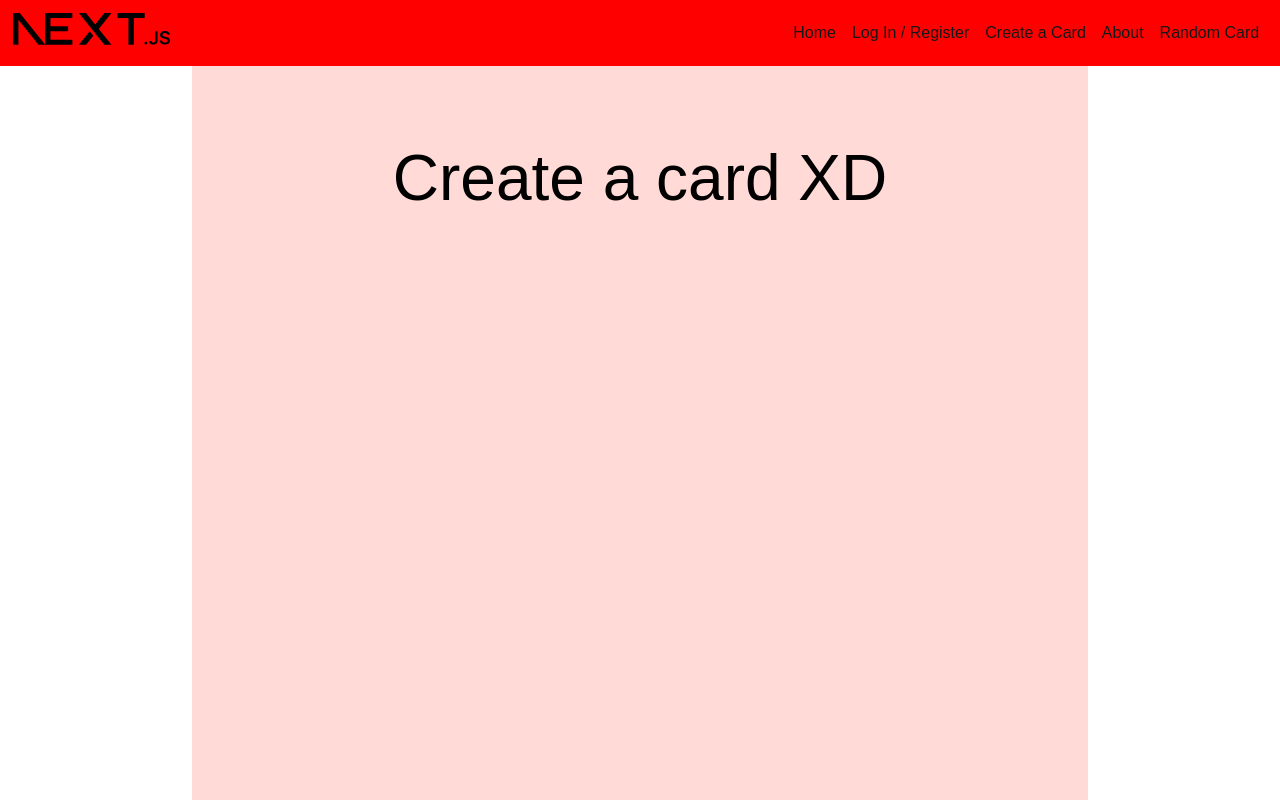
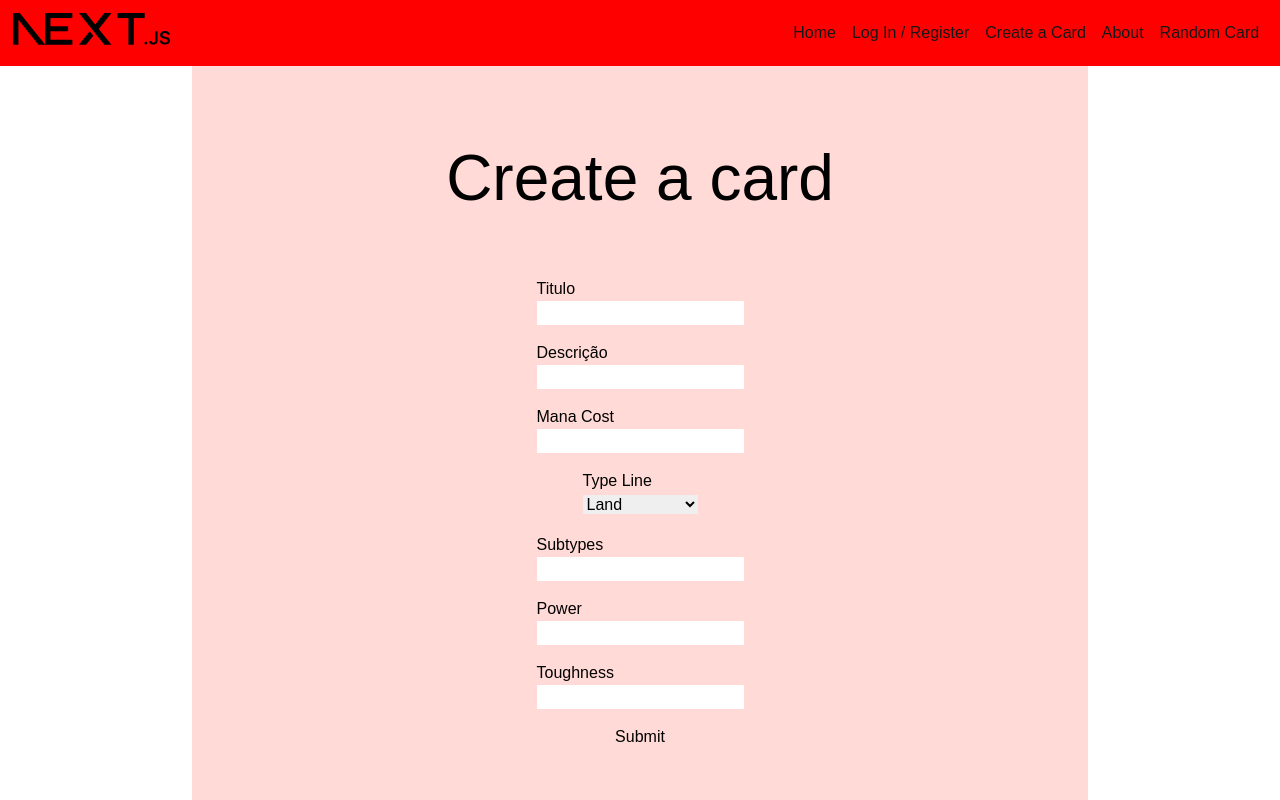
Before and after one commit to arthusagain/magic-the-scattering, a Next.js app: page /card-create in a window 1280 px wide. Shown: the top 800 px of the page. Built offline with nearby package versions, Linux system fonts and the light colour scheme.

Commit message:
usestate, useid, login, create card form

```diff
--- a/src/app/globals.css
+++ b/src/app/globals.css
@@ -27,7 +27,6 @@ body {
   display: flex;
   flex-wrap: nowrap;
   flex-direction: column;
-  justify-content: space-between;
   margin: 0 15% 0 15%;
   padding: 4rem;
 }
@@ -45,7 +44,6 @@ body {
   display: flex;
   flex-wrap: nowrap;
   flex-direction: row;
-  justify-content: space-between;
   align-items: baseline;
   height: 5%;
   width: 100%;
--- a/src/components/Form/FormElement/index.tsx
+++ b/src/components/Form/FormElement/index.tsx
@@ -2,7 +2,6 @@ import { IFormField } from "@/types/formField";
 import React from "react";
 import Compare from "../FormFieldCompare";
 import Dropdown from "../FormFieldDropdown";
-import { useRef } from 'react';
 
 interface Props {
     id: string,
@@ -17,20 +16,19 @@ export default function FormElement(props: Props) {
 
     function handleChange(event: React.ChangeEvent<HTMLInputElement>) {
         //alert(props.key);
-        console.log(`${props.elementIndex} = ${event.target.value}`);
         props.updateForm(props.elementIndex, event.target.value);
     }
 
     let inputType;
     switch (props.field.type) {
         case 'text':
-            inputType = <input id={props.id} name={props.name} type={props.field.context} onChange={handleChange} />
+            inputType = <input id={props.id} name={props.name} type={props.field.context.toString()} onChange={handleChange} />
             break;
         case 'select':
             inputType = <Dropdown id={props.id} name={props.name} options={props.field.context} />
             break;
         case 'checkbox':
-            inputType = <input type="checkbox" />
+            inputType = <input type="checkbox" id={props.id} name={props.name} onChange={handleChange}/>
             break;
         case 'compare':
             inputType = <Compare id={props.id} name={props.name} comparables={props.field.context} />
--- a/src/components/Form/FormFieldDropdown/index.tsx
+++ b/src/components/Form/FormFieldDropdown/index.tsx
@@ -5,6 +5,7 @@ interface Props {
 }
 
 export default function FormFieldDropdown( props: Props ) {
+    console.log(props.options)
     return (
         <div>
             <select>
--- a/src/components/Form/FormTemplates.json
+++ b/src/components/Form/FormTemplates.json
@@ -36,18 +36,52 @@
         "fields": [
             {
                 "type": "text",
-                "label": "Name",
+                "label": "Titulo",
                 "context": "text"
             },
             {
                 "type": "text",
-                "label": "Description",
+                "label": "Descrição",
                 "context": "text"
             },
             {
-                "type": "file",
-                "label": "Image",
-                "context": ""
+                "type": "symbol",
+                "label": "Mana Cost",
+                "context": [
+                    "W",
+                    "U",
+                    "B",
+                    "R",
+                    "G"
+                ]
+            },
+            {
+                "type": "select",
+                "label": "Type Line",
+                "context": [
+                    "Land",
+                    "Creature",
+                    "Artifact",
+                    "Enchantment",
+                    "Sorcery",
+                    "Instant",
+                    "Aura"
+                ]
+            },
+            {
+                "type": "text",
+                "label": "Subtypes",
+                "context": "subtype"
+            },
+            {
+                "type": "text",
+                "label": "Power",
+                "context": "number"
+            },
+            {
+                "type": "text",
+                "label": "Toughness",
+                "context": "number"
             }
         ]
     }
--- a/src/components/Form/form.module.scss
+++ b/src/components/Form/form.module.scss
@@ -1,5 +1,11 @@
 .formContentList{
     list-style-type: none;
+    padding: 0;
+    margin: 0;
+    display: flex;
+    flex-direction: column;
+    gap: 1rem;
+    align-items: center;
 }
 
 .formContainer{
--- a/src/components/Form/index.tsx
+++ b/src/components/Form/index.tsx
@@ -3,11 +3,11 @@ import React from "react";
 import style from "./form.module.scss"
 import { IFormField } from "@/types/formField";
 import FormElement from "./FormElement";
-import { v4 as uuidv4 } from 'uuid';
+import { useId, useState } from "react";
 
 interface Props {
     fields: IFormField[],
-    submit: (values: { [key: string]: string }) => void
+    submit: (values: Array<string>) => void
     submitText: string
 }
 
@@ -17,42 +17,27 @@ export default function Form({ fields, submit, submitText }: Props) {
         throw new Error(typeof fields);
     }
 
-    const formAnswers = new Array(fields.length).fill('');
+    const [formAnswers, setFormAnswers] = useState(new Array<string>(fields.length).fill(''));
 
     const updateField = (idx: number, newValue: string) => {
-        formAnswers[idx] = newValue;
-        //alert(formAnswers)
-        console.log(formAnswers);
+        const newFormAnswers = [...formAnswers];
+        newFormAnswers[idx] = newValue;
+        setFormAnswers(newFormAnswers);
     }
 
     const handleSubmit = (event: React.FormEvent<HTMLFormElement>) => {
         event.preventDefault();
-        /*const values = fields.reduce((acc: { [key: string]: string }, field) => {
-            acc[field.label] = (event.target as HTMLFormElement)[field.label].value;
-            return acc;
-        }, {});
-        submit(values);*/
-        /*const values = Object.fromEntries(formAnswers.map((field) => {
-            const element = document.getElementById(field.label);
-            if (element instanceof HTMLInputElement) {
-                return [field.label, element.value];
-            } else {
-                return [field.label, ''];
-            }
-        }));*/
-        //alert(formAnswers);
-        console.log(formAnswers);
         submit(formAnswers);
     };
 
     return (
         <form onSubmit={handleSubmit} className={style.formContainer} >
             <ul className={style.formContentList}>
-                {fields.map((field,index) =>
-                    <FormElement id={uuidv4()} name={field.label} elementIndex={index} field={field} updateForm={updateField}/>)}
+                {fields.map((field, index) =>
+                    <FormElement id={useId()} name={field.label} elementIndex={index} field={field} updateForm={updateField} />)}
             </ul>
             <button type="submit" className={style.submitButton}>{submitText}</button>
+
         </form>
-
     )
 }
--- a/src/pages/card-create.tsx
+++ /dev/null
@@ -1,9 +0,0 @@
-const CardCreate = () => {
-    return (
-        <>
-            <h1>Create a card XD</h1>
-        </>
-    )
-}
-
-export default CardCreate;
--- /dev/null
+++ b/src/pages/card-create/index.tsx
@@ -0,0 +1,25 @@
+'use client'
+import React from 'react'
+import Form from "../../components/Form";
+import FormTemplates from "../../components/Form/FormTemplates.json";
+import { IFormField } from "@/types/formField";
+import style from "./auth.module.scss"
+
+
+const cardTemplateData = FormTemplates.newCard;
+
+const newCardTemplate = cardTemplateData.fields as IFormField[];
+
+const CardCreate = () => {
+    const handleNewCard = () => {
+        //firebase add to database
+    }
+    return (
+        <>
+            <h1>Create a card</h1>
+            <Form fields={newCardTemplate} submit={() => { }} submitText="Submit" />
+        </>
+    )
+}
+
+export default CardCreate;
--- a/src/types/formField.ts
+++ b/src/types/formField.ts
@@ -4,6 +4,7 @@ export enum FieldType {
     checkbox,
     compare,
     symbol,
+    addList,
     file
 }
 export function isValidFieldType(testedType: string){
@@ -20,7 +21,7 @@ export enum Comparables {
 export interface IFormField {
     type: string;
     label: string;
-    context: any;
+    context: string | string[];
 }
 
 export interface ILabel {
```
Also changed, not shown: src/pages/auth/index.tsx (+17 -8 lines).
